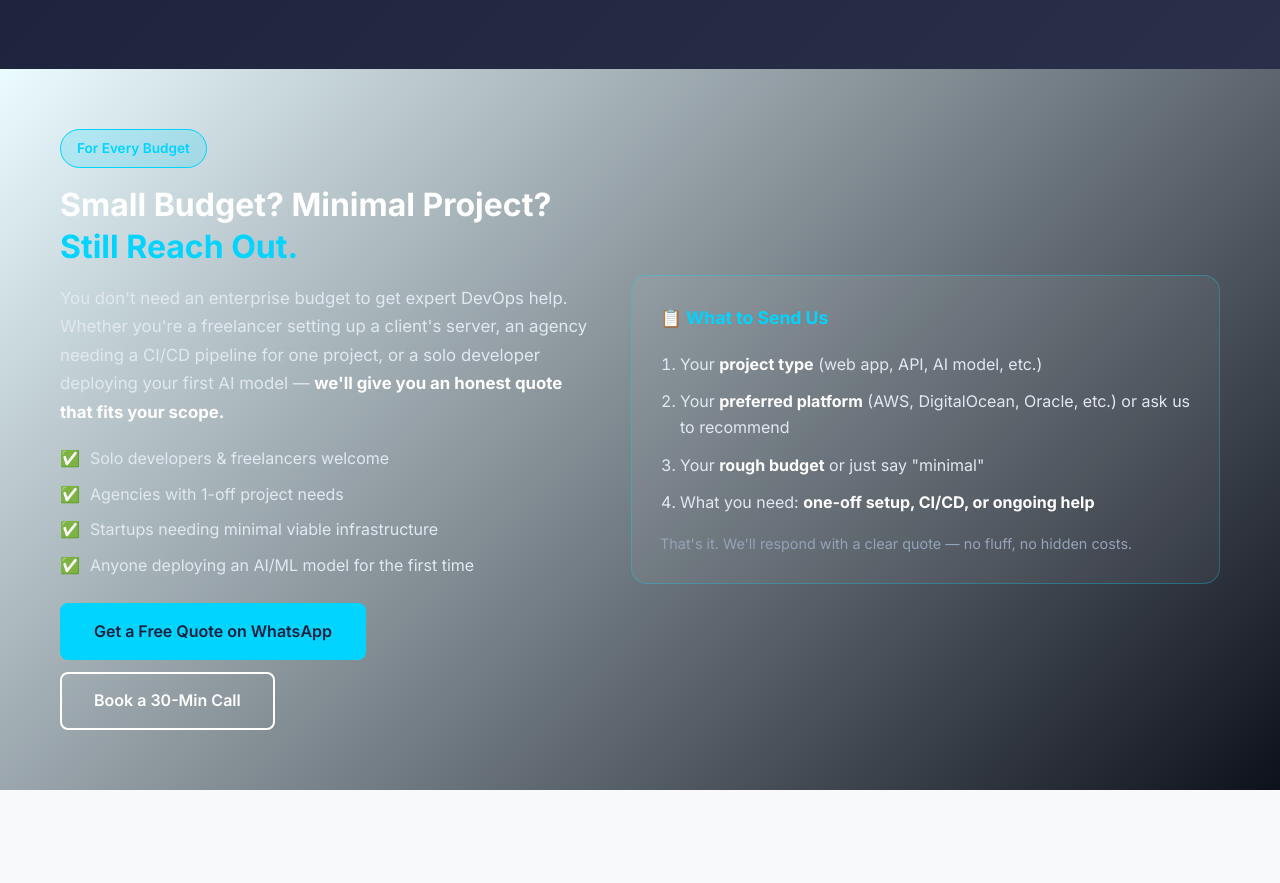
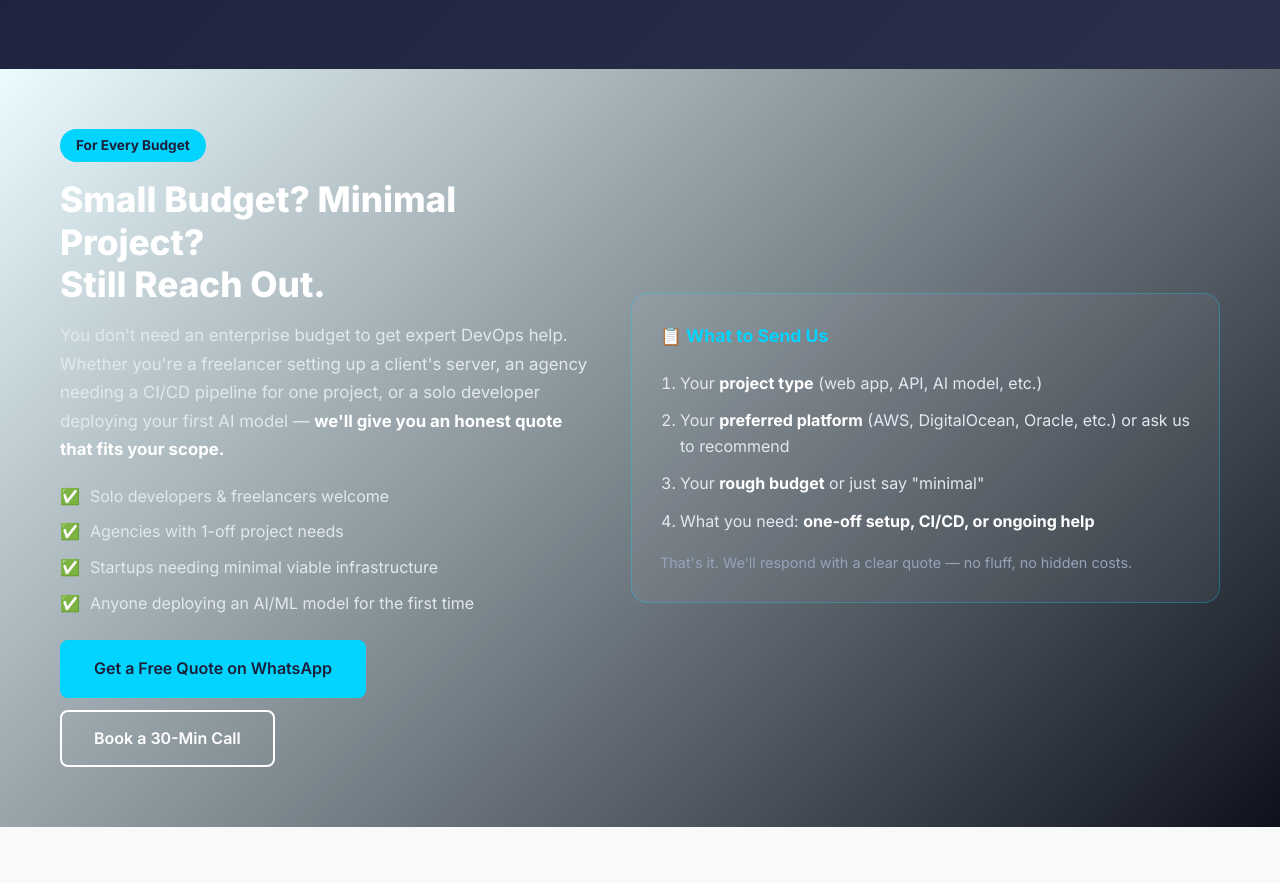
Before and after one commit to Irfan-Ahmad-byte/clottis_public, a plain HTML site: page index.html in a window 1280 px wide. Shown: the part 6280-7163 px from the top of the page. Drawn offline with Linux system fonts and the light colour scheme.

Commit message:
feat: update 'For Every Budget' section badge and heading styles.

```diff
--- a/index.html
+++ b/index.html
@@ -704,10 +704,14 @@
             <div
                 style="display: flex; flex-wrap: wrap; gap: 40px; align-items: center; justify-content: space-between;">
                 <div style="flex: 1; min-width: 280px;">
-                    <span class="hero-badge" style="display: inline-block; margin-bottom: 16px;">For Every Budget</span>
+                    <span class="hero-badge"
+                        style="display: inline-block; margin-bottom: 16px; background-color: #00d4ff; color: #1a1f3a; border: none; padding: 6px 16px; font-weight: 700;">For
+                        Every Budget</span>
                     <h2
-                        style="font-size: 2rem; font-weight: 700; color: #ffffff; margin-bottom: 16px; line-height: 1.3;">
-                        Small Budget? Minimal Project?<br><span style="color: #00d4ff;">Still Reach Out.</span></h2>
+                        style="font-size: 2.2rem; font-weight: 800; color: #ffffff; margin-bottom: 16px; line-height: 1.2;">
+                        Small Budget? Minimal Project?<br><span
+                            style="color: #ffffff; text-decoration: underline cubic-bezier(.4,0,.2,1) 3px #00d4ff; text-underline-offset: 8px;">Still
+                            Reach Out.</span></h2>
                     <p style="color: #e2e8f0; font-size: 1.05rem; margin-bottom: 20px; line-height: 1.7;">You don't need
                         an enterprise budget to get expert DevOps help. Whether you're a freelancer setting up a
                         client's server, an agency needing a CI/CD pipeline for one project, or a solo developer
```
